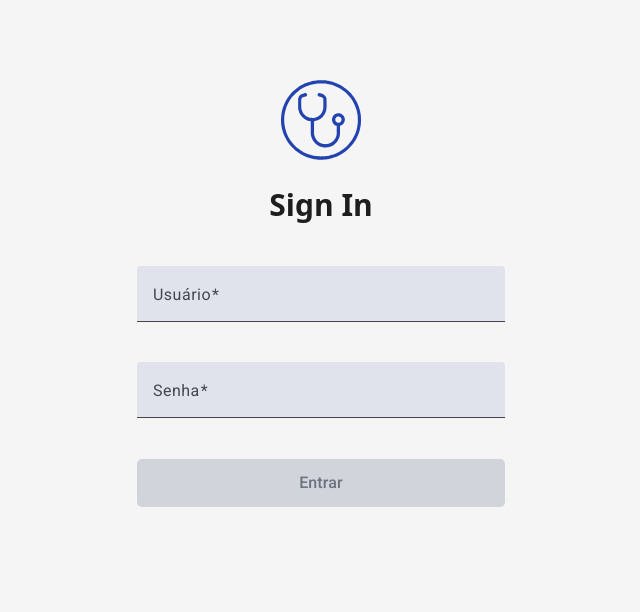
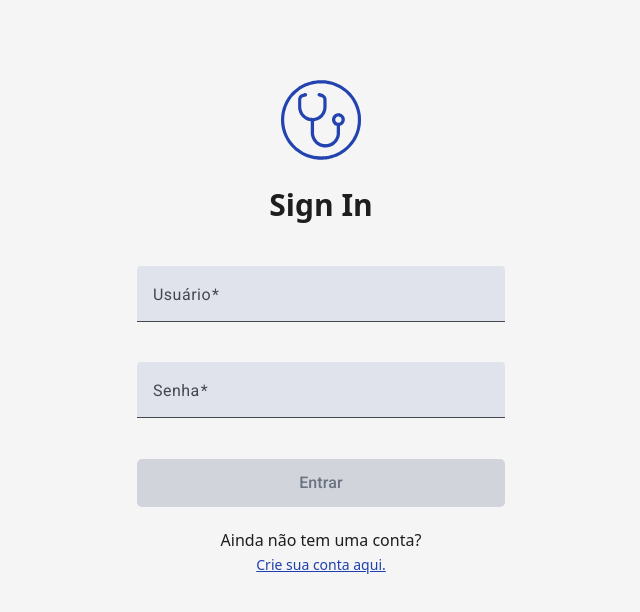
Before and after one commit to pedrogles/medical-appointments, an Angular app: page /login in a window 1280 px wide. Shown: the top 612 px of the page, without its empty margins (319-959 px from the left). Built offline with nearby package versions, Linux system fonts and the light colour scheme.

Commit message:
feat(login): adicionar link de redirecionamento para página de cadastro

```diff
--- a/src/app/auth/login/login.component.html
+++ b/src/app/auth/login/login.component.html
@@ -13,5 +13,10 @@
         <button mat-flat-button type="submit" class="btn-submit" [disabled]="loginForm.invalid">
             Entrar
         </button>
+
+        <a class="register-redirect" routerLink="/register">
+            <span class="texts">Ainda não tem uma conta?</span>
+            <span class="texts">Crie sua conta aqui.</span>
+        </a>
     </form>
 </app-auth-layout>
--- a/src/app/auth/login/login.component.scss
+++ b/src/app/auth/login/login.component.scss
@@ -23,4 +23,20 @@
     .btn-submit:hover {
         background-color: var( --primary-hover);
     }
+
+    .register-redirect {
+        display: flex;
+        flex-direction: column;
+        .texts {
+            font-size: var(--text-base);
+            color: var(--text-primary);
+            text-align: center;
+        }
+        .texts:last-child {
+            font-size: var(--text-sm);
+            color: var(--primary);
+            text-decoration: underline;
+            text-align: center;
+        }
+    }
 }
--- a/src/app/auth/login/login.component.ts
+++ b/src/app/auth/login/login.component.ts
@@ -6,6 +6,7 @@ import { FormBuilder, FormsModule, ReactiveFormsModule, Validators } from '@angu
 import { AuthService } from '../../core/services/auth/auth.service';
 import { IUser } from '../../core/models/user.model';
 import { AuthLayoutComponent } from '../../layout/auth-layout/auth-layout/auth-layout.component';
+import { RouterLink } from '@angular/router';
 
 @Component({
   selector: 'app-login',
@@ -16,7 +17,8 @@ import { AuthLayoutComponent } from '../../layout/auth-layout/auth-layout/auth-l
     MatInputModule,
     MatButtonModule,
     ReactiveFormsModule,
-    AuthLayoutComponent
+    AuthLayoutComponent,
+    RouterLink
   ],
   templateUrl: './login.component.html',
   styleUrl: './login.component.scss'
```
